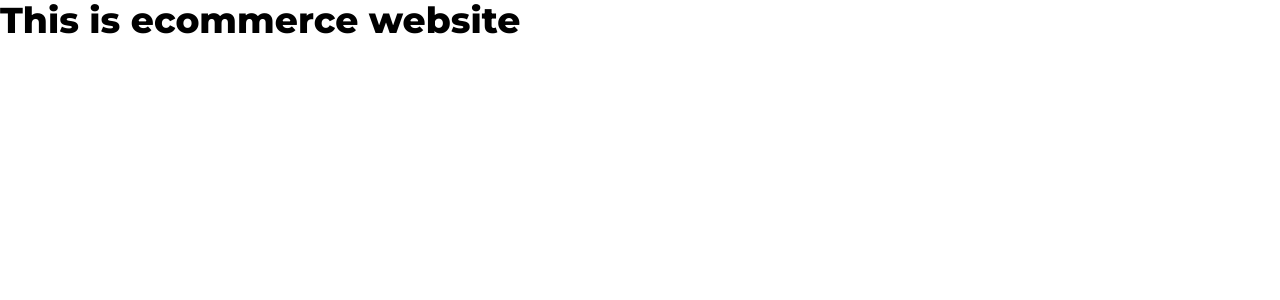
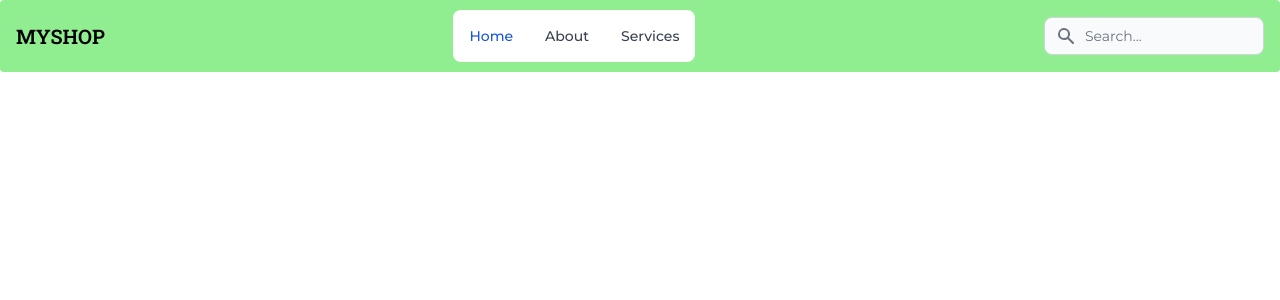
Before and after one commit to DevRefaul/ecommerce_website, a React (Create React App) app: page / in a window 1280 px wide. Shown: the top 300 px of the page. Built offline with nearby package versions, Linux system fonts and the light colour scheme.

Commit message:
default navbar is created

```diff
--- a/src/App.js
+++ b/src/App.js
@@ -1,9 +1,10 @@
+import Root from "./Root/Root";
 
 function App() {
   return (
-    <div>
-      <h2 className="text-4xl font-semibold font-[Roboto Slab]">This is ecommerce website</h2>
-    </div>
+    <>
+      <Root />
+    </>
   );
 }
 
--- /dev/null
+++ b/src/Components/Shared/Navbar/Header.jsx
@@ -0,0 +1,145 @@
+import React from "react";
+// import { Link } from "react-router-dom";
+
+const Header = () => {
+  return (
+    <>
+      <nav className="bg-[#90ee90] border-gray-200 px-2 sm:px-4 py-2.5 rounded dark:bg-gray-900">
+        <div className="container flex flex-wrap items-center justify-between mx-auto">
+          <a href="/" className="flex items-center">
+            <span className="self-center font-['Roboto_Slab'] text-xl font-semibold whitespace-nowrap dark:text-white">
+              MYSHOP
+            </span>
+          </a>
+          <div className="flex md:order-2">
+            <button
+              type="button"
+              data-collapse-toggle="navbar-search"
+              aria-controls="navbar-search"
+              aria-expanded="false"
+              className="md:hidden text-gray-500 dark:text-gray-400 hover:bg-gray-100 dark:hover:bg-gray-700 focus:outline-none focus:ring-4 focus:ring-gray-200 dark:focus:ring-gray-700 rounded-lg text-sm p-2.5 mr-1"
+            >
+              <svg
+                className="w-5 h-5"
+                aria-hidden="true"
+                fill="currentColor"
+                viewBox="0 0 20 20"
+                xmlns="http://www.w3.org/2000/svg"
+              >
+                <path
+                  fillRule="evenodd"
+                  d="M8 4a4 4 0 100 8 4 4 0 000-8zM2 8a6 6 0 1110.89 3.476l4.817 4.817a1 1 0 01-1.414 1.414l-4.816-4.816A6 6 0 012 8z"
+                  clipRule="evenodd"
+                ></path>
+              </svg>
+              <span className="sr-only">Search</span>
+            </button>
+            <div className="relative hidden md:block">
+              <div className="absolute inset-y-0 left-0 flex items-center pl-3 pointer-events-none">
+                <svg
+                  className="w-5 h-5 text-gray-500"
+                  aria-hidden="true"
+                  fill="currentColor"
+                  viewBox="0 0 20 20"
+                  xmlns="http://www.w3.org/2000/svg"
+                >
+                  <path
+                    fillRule="evenodd"
+                    d="M8 4a4 4 0 100 8 4 4 0 000-8zM2 8a6 6 0 1110.89 3.476l4.817 4.817a1 1 0 01-1.414 1.414l-4.816-4.816A6 6 0 012 8z"
+                    clipRule="evenodd"
+                  ></path>
+                </svg>
+                <span className="sr-only">Search icon</span>
+              </div>
+              <input
+                type="text"
+                id="search-navbar"
+                className="block w-full p-2 pl-10 text-sm text-gray-900 border border-gray-300 rounded-lg bg-gray-50 focus:ring-blue-500 focus:border-blue-500 dark:bg-gray-700 dark:border-gray-600 dark:placeholder-gray-400 dark:text-white dark:focus:ring-blue-500 dark:focus:border-blue-500"
+                placeholder="Search..."
+              />
+            </div>
+            <button
+              data-collapse-toggle="navbar-search"
+              type="button"
+              className="inline-flex items-center p-2 text-sm text-gray-500 rounded-lg md:hidden hover:bg-gray-100 focus:outline-none focus:ring-2 focus:ring-gray-200 dark:text-gray-400 dark:hover:bg-gray-700 dark:focus:ring-gray-600"
+              aria-controls="navbar-search"
+              aria-expanded="false"
+            >
+              <span className="sr-only">Open menu</span>
+              <svg
+                className="w-6 h-6"
+                aria-hidden="true"
+                fill="currentColor"
+                viewBox="0 0 20 20"
+                xmlns="http://www.w3.org/2000/svg"
+              >
+                <path
+                  fillRule="evenodd"
+                  d="M3 5a1 1 0 011-1h12a1 1 0 110 2H4a1 1 0 01-1-1zM3 10a1 1 0 011-1h12a1 1 0 110 2H4a1 1 0 01-1-1zM3 15a1 1 0 011-1h12a1 1 0 110 2H4a1 1 0 01-1-1z"
+                  clipRule="evenodd"
+                ></path>
+              </svg>
+            </button>
+          </div>
+          <div
+            className="items-center justify-between hidden w-full md:flex md:w-auto md:order-1"
+            id="navbar-search"
+          >
+            <div className="relative mt-3 md:hidden">
+              <div className="absolute inset-y-0 left-0 flex items-center pl-3 pointer-events-none">
+                <svg
+                  className="w-5 h-5 text-gray-500"
+                  aria-hidden="true"
+                  fill="currentColor"
+                  viewBox="0 0 20 20"
+                  xmlns="http://www.w3.org/2000/svg"
+                >
+                  <path
+                    fillRule="evenodd"
+                    d="M8 4a4 4 0 100 8 4 4 0 000-8zM2 8a6 6 0 1110.89 3.476l4.817 4.817a1 1 0 01-1.414 1.414l-4.816-4.816A6 6 0 012 8z"
+                    clipRule="evenodd"
+                  ></path>
+                </svg>
+              </div>
+              <input
+                type="text"
+                id="search-navbar"
+                className="block w-full p-2 pl-10 text-sm text-gray-900 border border-gray-300 rounded-lg bg-gray-50 focus:ring-blue-500 focus:border-blue-500 dark:bg-gray-700 dark:border-gray-600 dark:placeholder-gray-400 dark:text-white dark:focus:ring-blue-500 dark:focus:border-blue-500"
+                placeholder="Search..."
+              />
+            </div>
+            <ul className="flex flex-col p-4 mt-4 border border-gray-100 rounded-lg bg-gray-50 md:flex-row md:space-x-8 md:mt-0 md:text-sm md:font-medium md:border-0 md:bg-white dark:bg-gray-800 md:dark:bg-gray-900 dark:border-gray-700">
+              <li>
+                <a
+                  href="/"
+                  className="block py-2 pl-3 pr-4 text-white bg-blue-700 rounded md:bg-transparent md:text-blue-700 md:p-0 dark:text-white"
+                  aria-current="page"
+                >
+                  Home
+                </a>
+              </li>
+              <li>
+                <a
+                  href="/"
+                  className="block py-2 pl-3 pr-4 text-gray-700 rounded hover:bg-gray-100 md:hover:bg-transparent md:hover:text-blue-700 md:p-0 md:dark:hover:text-white dark:text-gray-400 dark:hover:bg-gray-700 dark:hover:text-white md:dark:hover:bg-transparent dark:border-gray-700"
+                >
+                  About
+                </a>
+              </li>
+              <li>
+                <a
+                  href="/"
+                  className="block py-2 pl-3 pr-4 text-gray-700 rounded hover:bg-gray-100 md:hover:bg-transparent md:hover:text-blue-700 md:p-0 dark:text-gray-400 md:dark:hover:text-white dark:hover:bg-gray-700 dark:hover:text-white md:dark:hover:bg-transparent dark:border-gray-700"
+                >
+                  Services
+                </a>
+              </li>
+            </ul>
+          </div>
+        </div>
+      </nav>
+    </>
+  );
+};
+
+export default Header;
--- a/src/Root/Root.jsx
+++ b/src/Root/Root.jsx
@@ -1,7 +1,14 @@
 import React from "react";
+import { Outlet } from "react-router-dom";
+import Header from "../Components/Shared/Navbar/Header";
 
 const Root = () => {
-  return <></>;
+  return (
+    <>
+      <Header />
+      <Outlet />
+    </>
+  );
 };
 
 export default Root;
--- a/tailwind.config.js
+++ b/tailwind.config.js
@@ -5,7 +5,12 @@ module.exports = {
     'node_modules/flowbite-react/**/*.{js,jsx,ts,tsx}'
   ],
   theme: {
-    extend: {},
+    extend: {
+      fontFamily: {
+        'Montserrat': ['Montserrat', 'sans-serif'],
+        'Roboto Slab': ['Roboto Slab', 'serif'],
+      },
+    },
   },
   plugins: [
     require('flowbite/plugin')
```
